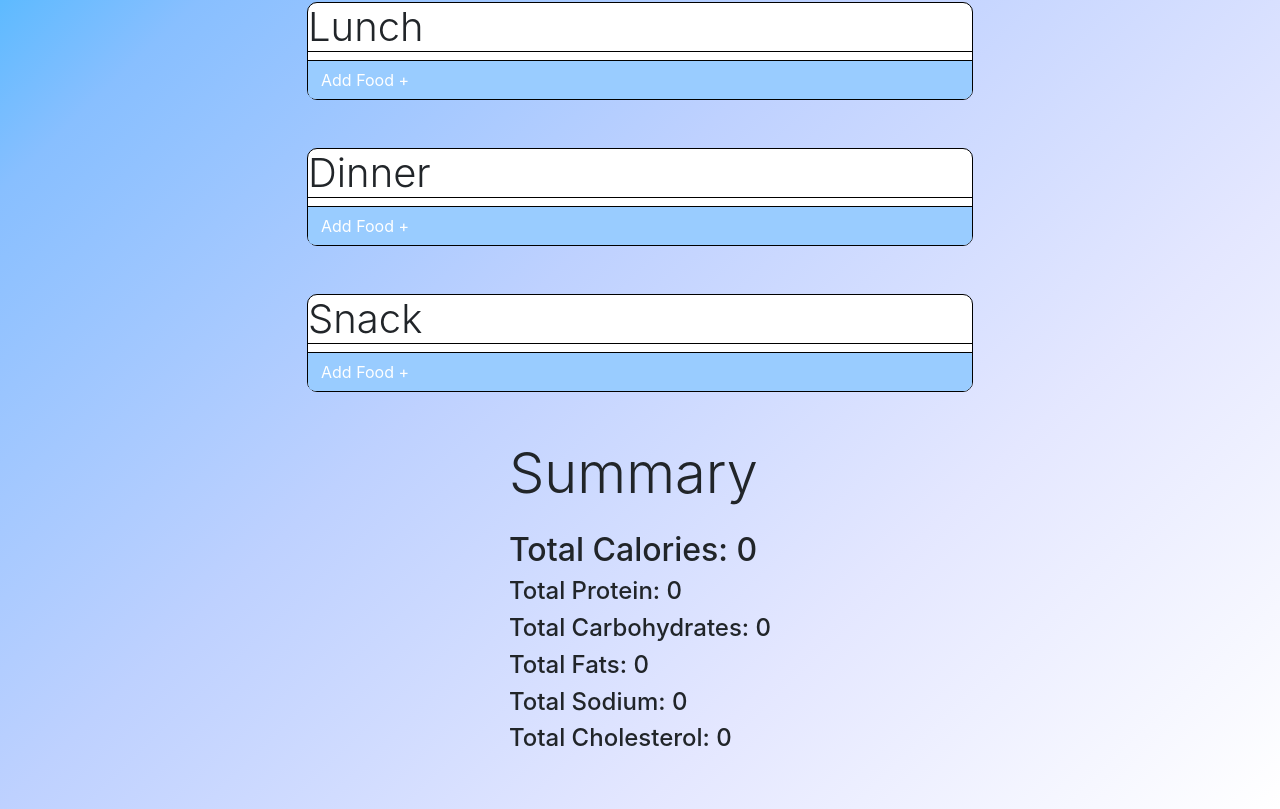
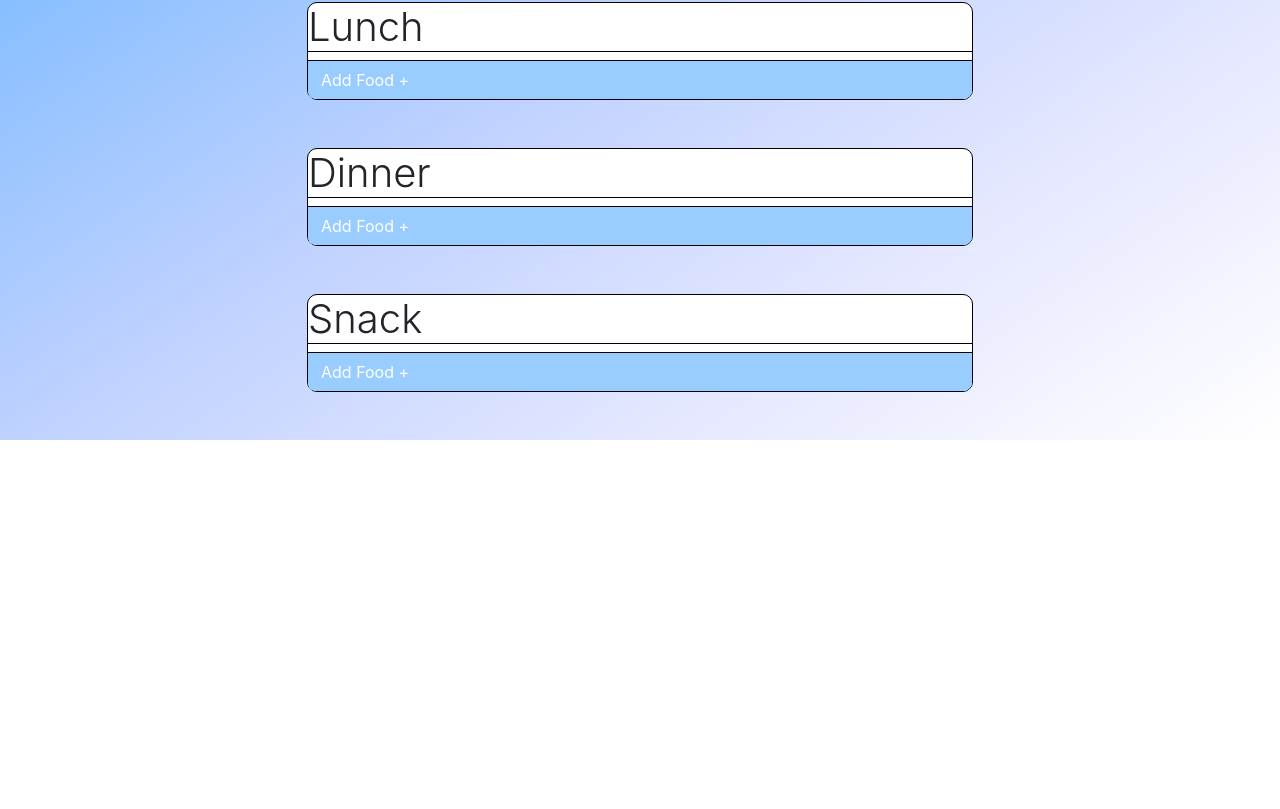
Before and after one commit to osidekyle/nutrition-calculator, a React (Create React App) app in the folder nutrition/: page / in a window 1280 px wide. Shown: the part 424-1233 px from the top of the page. After the commit the page ends 864 px from the top, so only its background shows below. Built offline with nearby package versions, Linux system fonts and the light colour scheme.

Commit message:
finished everything, added more button

```diff
--- a/nutrition/public/index.html
+++ b/nutrition/public/index.html
@@ -1,4 +1,4 @@
-<!DOCTYPE html>
+  <!DOCTYPE html>
 <html lang="en">
   <head>
     <meta charset="utf-8" />
--- a/nutrition/src/App.js
+++ b/nutrition/src/App.js
@@ -7,27 +7,14 @@ import Summary from "./components/Summary"
 
 function App() {
 
-  const[names,addName]=useState([])
-  const [foods, addFood]=useState([]);
-    const moreFood=(food)=>{
 
-      addFood(foods=>[...foods,food])
 
-    }
 
-    const lessFood=(name)=>{
 
-      addName(names=>[...names,name])
 
-    }
 
-    const emptyNames=()=>{
-      addName([])
-    }
 
-    const setFoods=(foods)=>{
-      addFood(foods)
-    }
+
 
 
   return (
@@ -40,12 +27,9 @@ function App() {
       </div>
 
     <div className="row">
+    <Meals/>
+    </div>
 
-    <Meals lessFood={lessFood} moreFood={moreFood} />
-    </div>
-    <div className="row">
-      <Summary setFoods={setFoods} emptyNames={emptyNames} names={names} foods={foods}/>
-    </div>
       </div>
     </div>
   );
--- a/nutrition/src/components/Food.js
+++ b/nutrition/src/components/Food.js
@@ -1,20 +1,27 @@
-import React, {useState} from 'react';
+import React, {useState,useEffect} from 'react';
 
 
 
 
 
-const Food = ({ lessFood,deleteFood, food}) => {
+const Food = ({ deleteFood, food}) => {
    const [count, addCount]=useState(1);
+   const [moreInfo, changeInfo]=useState(false)
 
 const more=()=>{
     addCount(prevState=>prevState+1)
+
+
 
 }
 
 const less=()=>{
     addCount(prevState=>prevState-1)
 }
+
+
+
+
 
 const itemStyle={
     borderBottom:"solid 1px black"
@@ -33,7 +40,7 @@ const addSubStyle={
 }
     return (
      <div style={itemStyle}>
-        <strong>{food.data.foods[0].food_name.charAt(0).toUpperCase()+food.data.foods[0].food_name.slice(1)}</strong> | Calories:{Math.floor(food.data.foods[0].nf_calories*count)} | Protein:{Math.floor(food.data.foods[0].nf_protein*count)} | Quantity:{count} | Serving Size: {food.data.foods[0].serving_unit} | <button style={addSubStyle} className="btn-xs btn btn-primary" onClick={()=>more()}>+</button> | <button style={addSubStyle} className="btn btn-xs btn-primary" onClick={()=>less()}>-</button> | <button className="btn btn-warning" style={deleteStyle} onClick={()=>{deleteFood(food.data.foods[0].food_name);lessFood(food.data.foods[0].food_name)}}>Delete</button>
+        <strong>{food.data.foods[0].food_name.charAt(0).toUpperCase()+food.data.foods[0].food_name.slice(1)}</strong> | Calories:{Math.floor(food.data.foods[0].nf_calories)*count} | Protein:{Math.floor(food.data.foods[0].nf_protein)*count}g | Quantity:{count} | Serving Size: {food.data.foods[0].serving_unit} | <button style={addSubStyle} className="btn-xs btn btn-primary" onClick={()=>more()}>+</button> | <button style={addSubStyle} className="btn btn-xs btn-primary" onClick={()=>less()}>-</button> | <button className="btn btn-warning" style={deleteStyle} onClick={()=>{deleteFood(food.data.foods[0].food_name)}}>Delete</button> |     {moreInfo ? <React.Fragment><button style={deleteStyle} onClick={()=>changeInfo(false)} className="btn btn-secondary">Less</button><span> | Carbohydrates: {food.data.foods[0].nf_total_carbohydrate}g </span><span> | Fats: {food.data.foods[0].nf_total_fat}g </span><span> | Sugars: {food.data.foods[0].nf_sugars}g </span><span> | Cholesterol: {food.data.foods[0].nf_cholesterol}mg </span><span> | Sodium: {food.data.foods[0].nf_sodium}mg </span></React.Fragment>: <button style={deleteStyle} onClick={()=>changeInfo(true)} className="btn btn-secondary">More</button>}
         </div>
       );
 }
--- a/nutrition/src/components/Meal.js
+++ b/nutrition/src/components/Meal.js
@@ -3,7 +3,7 @@ import bootstrap from "../../../node_modules/bootstrap/dist/css/bootstrap.css"
 import axios from "../../../node_modules/axios/dist/axios"
 import Food from "./Food"
 
-const Meal = ({lessFood, moreFood, meal}) => {
+const Meal = ({meal}) => {
     const foodBoxStyle={
             background:"white",
             border:"solid 1px black",
@@ -65,6 +65,8 @@ const Meal = ({lessFood, moreFood, meal}) => {
             search.focus();
         }
         */
+
+
         //Changes from search to button and vice versa
         showSearch ? getShowSearch(false) : getShowSearch(true);
         console.log("Switched")
@@ -109,7 +111,7 @@ const Meal = ({lessFood, moreFood, meal}) => {
 
             await axios.post(apiEndpoint, params, {headers})
             //.then(res=>console.log(res))
-            .then(res=>{addQuery(Query=>[...Query,res]); moreFood(res)})
+            .then(res=>{addQuery(Query=>[...Query,res])})
             .catch(err=>console.log(err))
 
                 }
@@ -120,6 +122,7 @@ const Meal = ({lessFood, moreFood, meal}) => {
 
             getFood("")
            }
+
 
 
     },[foods])
@@ -142,7 +145,7 @@ const Meal = ({lessFood, moreFood, meal}) => {
                 <div className="food-items" style={itemsStyle}>
                     {Query.map(item=>(
 
-                        <Food lessFood={lessFood} deleteFood={deleteFood} food={item}/>
+                        <Food deleteFood={deleteFood} food={item}/>
                     ))}
                 </div>
             </div>
--- a/nutrition/src/components/Meals.js
+++ b/nutrition/src/components/Meals.js
@@ -1,19 +1,25 @@
-import React,{useState} from 'react';
+import React,{useState,useEffect} from 'react';
 import Meal from "./Meal"
 import bootstrap from "../../../node_modules/bootstrap/dist/css/bootstrap.css"
 
 
-const Meals = ({ lessFood, moreFood}) => {
+const Meals = ({}) => {
+
+
+
+
+
 
 
 
     return (
         <div className="container meals mt-5">
-            <div className="column">
-            <Meal lessFood={lessFood} moreFood={moreFood} meal="Breakfast"/>
-                <Meal lessFood={lessFood}  moreFood={moreFood} meal="Lunch"/>
-                <Meal lessFood={lessFood} moreFood={moreFood} meal="Dinner"/>
-                <Meal lessFood={lessFood} moreFood={moreFood} meal="Snack"/>
+            <div className="column mb-5">
+            <Meal  meal="Breakfast"/>
+            <Meal  meal="Lunch"/>
+            <Meal  meal="Dinner"/>
+            <Meal  meal="Snack"/>
+
             </div>
         </div>
      );
--- a/nutrition/src/components/Summary.js
+++ b/nutrition/src/components/Summary.js
@@ -1,54 +1,16 @@
-import React,{useState,useEffect} from 'react';
+import React,{useState,useEffect,Component} from 'react';
 import bootstrap from "../../../node_modules/bootstrap/dist/css/bootstrap.css"
 
 
-const Summary = ({setFoods, emptyNames, names, foods}) => {
+const Summary = ({calories}) => {
 
 
-    const [protein,addProtein]=useState(0)
-    const [calories,addCalories]=useState(0)
-    const [sodium,addSodium]=useState(0)
-    const [cholesterol,addChol]=useState(0)
-    const [carbs,addCarbs]=useState(0)
-    const [fats,addFats]=useState(0)
-
-    const total=()=>{foods.forEach((food)=>{
-
-        addProtein(protein+Math.floor(food.data.foods[0].nf_protein))
-        addCalories(calories+Math.floor(food.data.foods[0].nf_calories))
-        addSodium(sodium+Math.floor(food.data.foods[0].nf_sodium))
-        addCarbs(carbs+Math.floor(food.data.foods[0].nf_total_carbohydrate))
-        addFats(fats+Math.floor(food.data.foods[0].nf_total_fat))
-        addChol(cholesterol+Math.floor(food.data.foods[0].nf_cholesterol))
-    })}
-
-   const remove=()=>{
-    names.forEach(name=>{
-
-        foods=foods.filter(item=>item.data.foods[0].food_name!=name)
-        setFoods(foods)
-        if(names!=[]){
-            emptyNames()
-        }
-    })
-
-   }
-
-    useEffect(()=>{
-        addProtein(0)
-        addCalories(0)
-        addSodium(0);
-        addCarbs(0);
-        addChol(0);
-        addFats(0)
-        remove();
-
-        total();
-
-        console.log(foods)
 
 
-    },[foods,names])
+
+
+
+
 
 
     const summaryStyle={
@@ -60,11 +22,11 @@ const Summary = ({setFoods, emptyNames, names, foods}) => {
              <h1 className="display-4">Summary</h1>
              <div className="mt-4">
              <h2>Total Calories: {calories}</h2>
-            <h4>Total Protein: {protein}</h4>
-            <h4>Total Carbohydrates: {carbs}</h4>
-            <h4>Total Fats: {fats}</h4>
-            <h4>Total Sodium: {sodium}</h4>
-            <h4>Total Cholesterol: {cholesterol}</h4>
+            <h4>Total Protein: </h4>
+            <h4>Total Carbohydrates: </h4>
+            <h4>Total Fats: </h4>
+            <h4>Total Sodium: </h4>
+            <h4>Total Cholesterol: </h4>
             </div>
             </div>
             </div>
```
